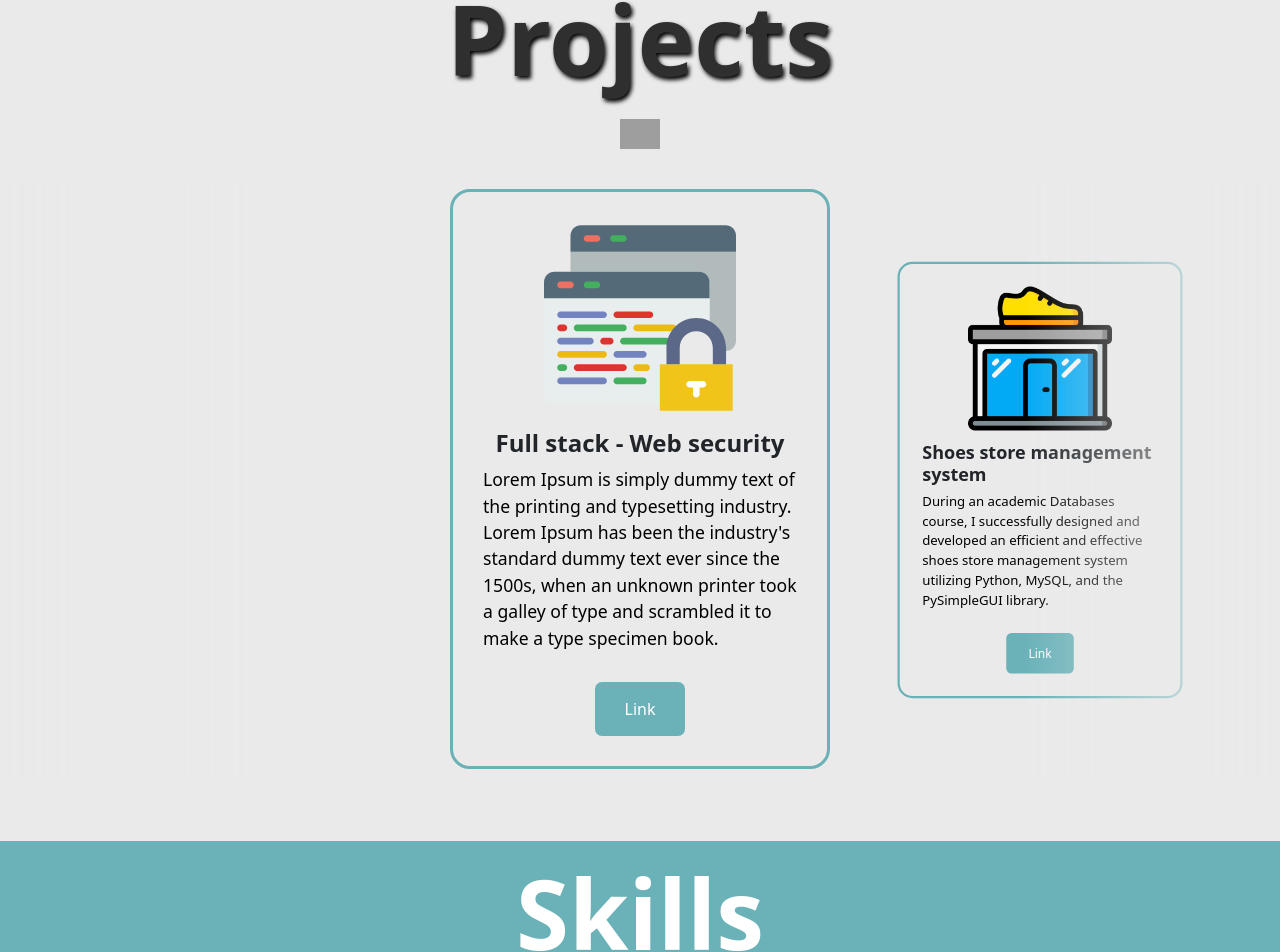
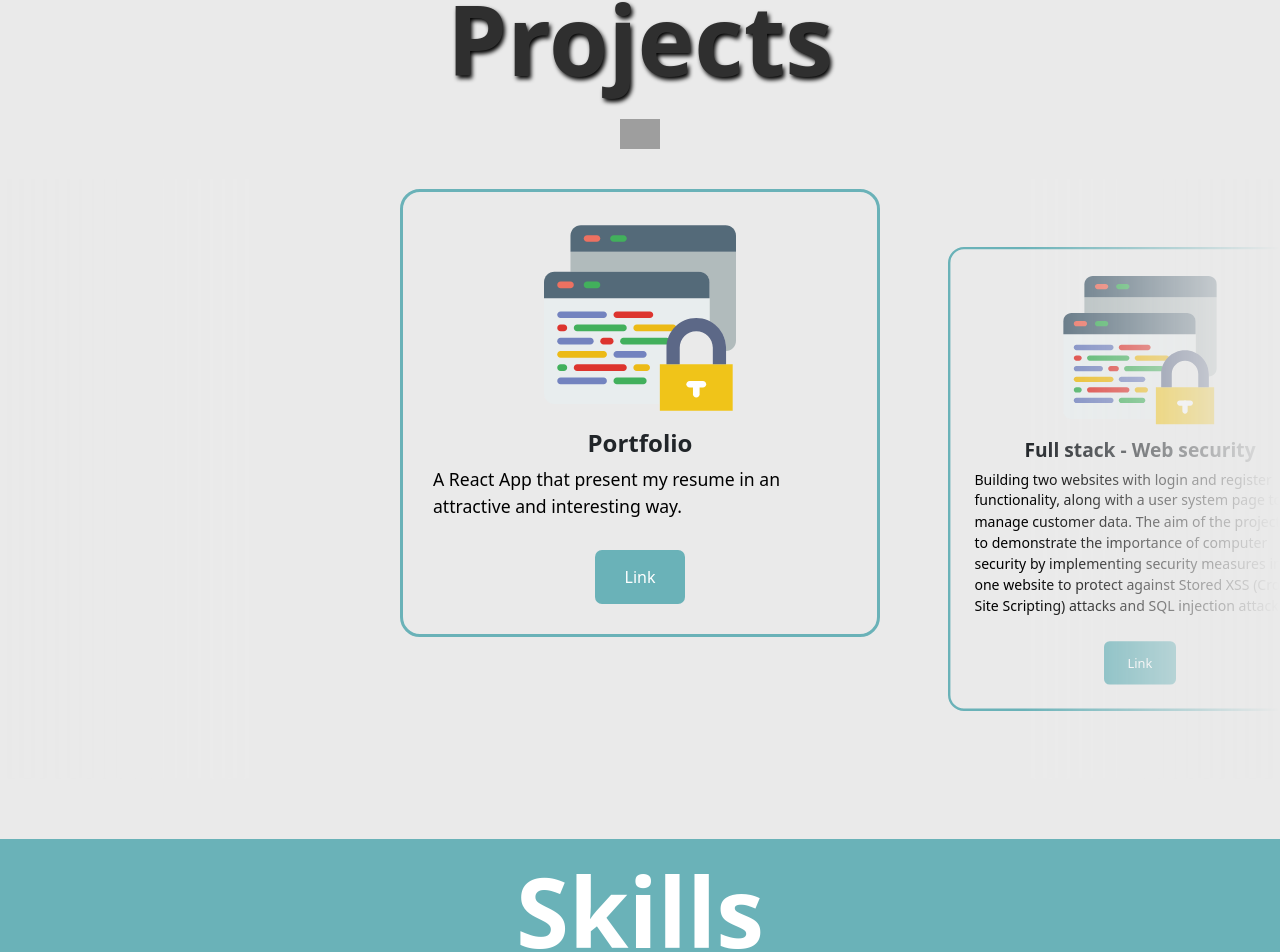
Before and after one commit to netanel094/Portfolio, a React (Create React App) app: page / in a window 1280 px wide. Shown: the part 2109-3061 px from the top of the page. Built offline with nearby package versions, Linux system fonts and the light colour scheme; grey boxes are pictures that could not be loaded.

Commit message:
Adding Portfolio to projects component

```diff
--- a/src/components/Projects/Projects.jsx
+++ b/src/components/Projects/Projects.jsx
@@ -8,13 +8,20 @@ export default function Projects() {
     <Section id="projects">
       <Title>Projects</Title>
       <Swipe src="./images/swipe.png"></Swipe>
-      <Carousel width={400}>
+      <Carousel width={500}>
+        <Card
+          imgSrc="/images/web-security.svg"
+          title="Portfolio"
+          text="A React App that present my resume in an attractive and interesting way."
+          link="https://github.com/netanel094/Portfolio/tree/main"
+        />
         <Card
           imgSrc="/images/web-security.svg"
           title="Full stack - Web security"
-          text="Lorem Ipsum is simply dummy text of the printing and typesetting industry. Lorem Ipsum has been the industry's standard dummy text ever since the 1500s, when an unknown printer took a galley of type and scrambled it to make a type specimen book."
+          text="Building two websites with login and register functionality, along with a user system page to manage customer data. The aim of the project is to demonstrate the importance of computer security by implementing security measures in one website to protect against Stored XSS (Cross-Site Scripting) attacks and SQL injection attacks."
           link="https://github.com/netanel094/Computer-security"
         />
+
         <Card
           imgSrc="/images/shop.png"
           title="Shoes store management system"
```
Also changed, not shown: public/images/gmail.png (added).
